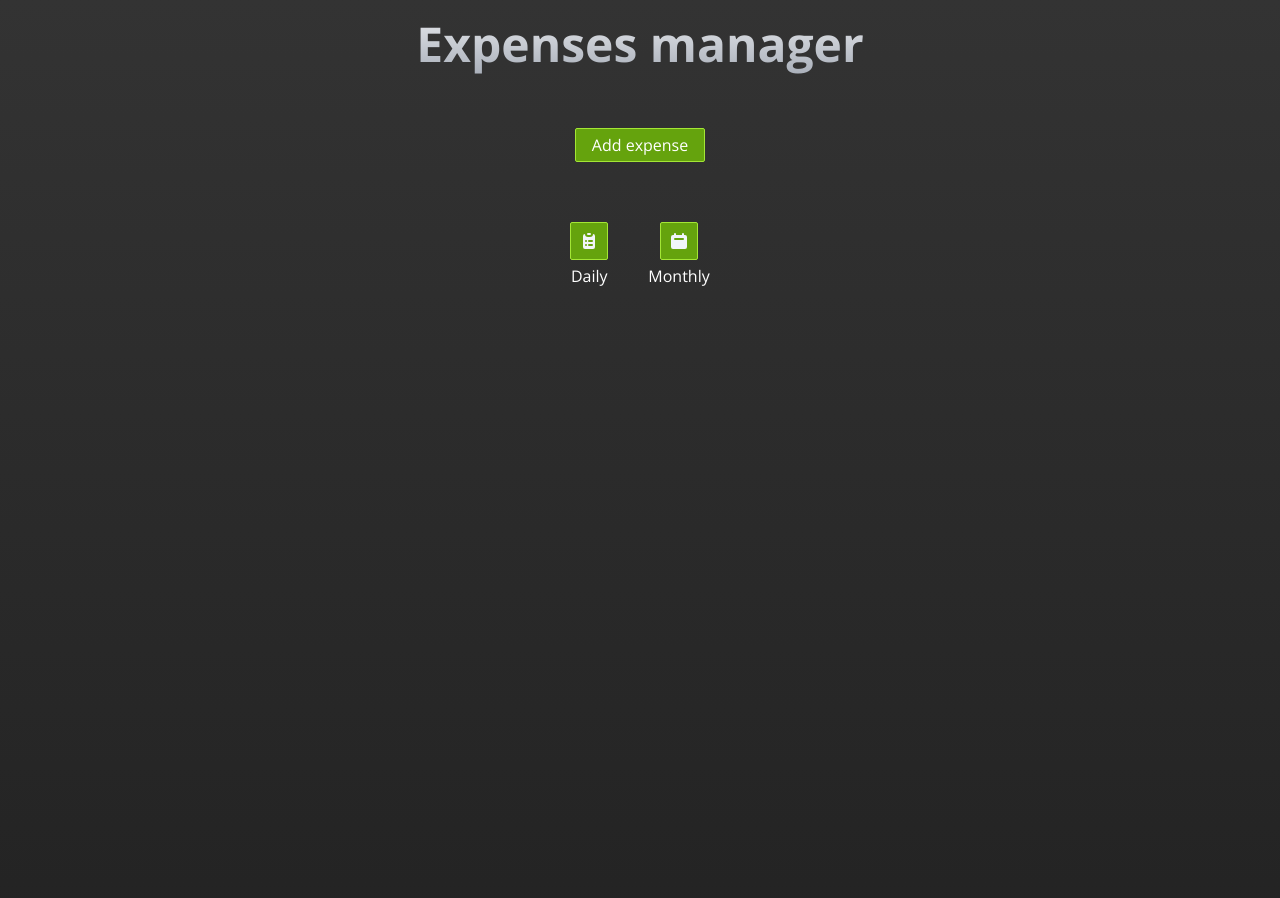
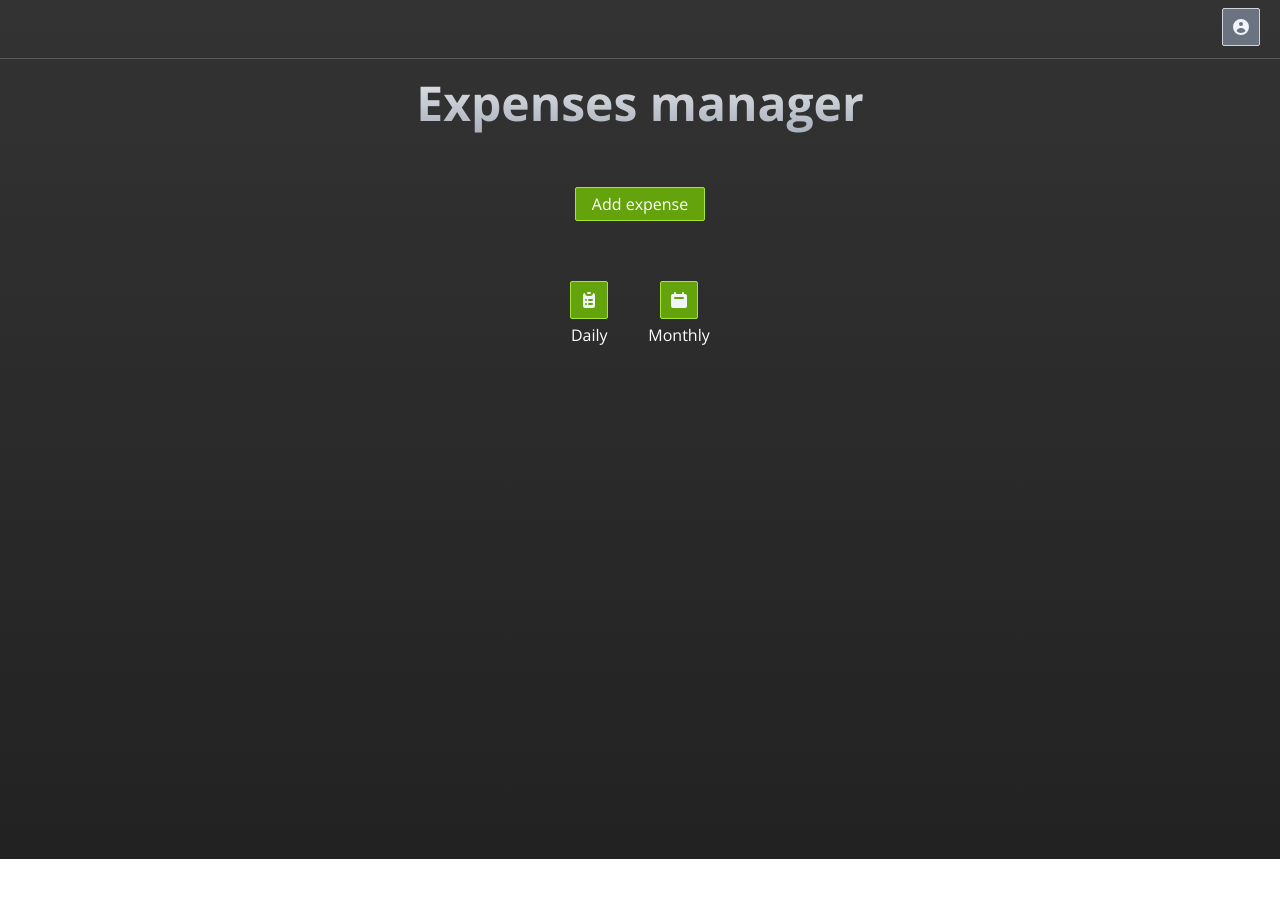
Before and after one commit to FernandoLorca/expenses-manager, a Next.js app: page /expenses in a window 1280 px wide. Shown: the top 898 px of the page. After the commit the page ends 859 px from the top, so only its background shows below. Built offline with nearby package versions, Linux system fonts and the light colour scheme.

Commit message:
Navbar to page layout

```diff
--- a/src/app/components/Button.tsx
+++ b/src/app/components/Button.tsx
@@ -9,7 +9,7 @@ export default function Button({ text, path }: ButtonProps) {
   return (
     <Link
       href={path}
-      className="rounded-sm border border-lime-400 bg-lime-600 px-4 py-1 text-center hover:opacity-75"
+      className="rounded-sm border border-lime-400 bg-lime-600 px-4 py-1 text-center transition-opacity duration-200 ease-in-out hover:opacity-75"
     >
       {text}
     </Link>
--- a/src/app/components/IconButton.tsx
+++ b/src/app/components/IconButton.tsx
@@ -2,16 +2,29 @@ import Link from 'next/link';
 
 interface IconButtonProps {
   icon: React.ReactNode;
-  text: string;
+  text?: string;
+  path: string;
+  isActive?: boolean;
 }
 
-export default function IconButton({ icon, text }: IconButtonProps) {
+export default function IconButton({
+  icon,
+  text,
+  path,
+  isActive = true,
+}: IconButtonProps) {
   return (
     <Link
-      href="/expenses/daily"
-      className="flex flex-col items-center hover:opacity-75"
+      href={path}
+      className="flex flex-col items-center transition-opacity duration-200 ease-in-out hover:opacity-75"
     >
-      <div className="rounded-sm border border-lime-400 bg-lime-600 p-2">
+      <div
+        className={`rounded-sm border ${
+          isActive
+            ? 'border-lime-400 bg-lime-600'
+            : 'border-gray-300 bg-gray-500'
+        } p-2`}
+      >
         <div className="text-slate-100">{icon}</div>
       </div>
       <p className="pt-1">{text}</p>
--- /dev/null
+++ b/src/app/expenses/daily/page.tsx
@@ -0,0 +1,23 @@
+import Button from '@/app/components/Button';
+import Link from 'next/link';
+
+export default function page() {
+  return (
+    <div>
+      <div className="p-5">
+        <div className="flex justify-between">
+          <div className="h-10 w-10 max-w-sm rounded-sm border border-slate-200 bg-gray-400"></div>
+          <div className="h-10 w-10 max-w-sm rounded-sm border border-slate-200 bg-gray-400"></div>
+          <div className="h-10 w-10 max-w-sm rounded-sm border border-slate-200 bg-gray-400"></div>
+          <div className="h-10 w-10 max-w-sm rounded-sm border border-slate-200 bg-gray-400"></div>
+          <div className="h-10 w-10 max-w-sm rounded-sm border border-slate-200 bg-gray-400"></div>
+        </div>
+        <div className="pt-3 text-center">
+          <Link href="/expenses/monthly">Monthly expenses</Link>
+        </div>
+      </div>
+      <Button text="Add expense" path="/expenses/add" />
+      <div>Lista de gastos</div>
+    </div>
+  );
+}
--- a/src/app/expenses/page.tsx
+++ b/src/app/expenses/page.tsx
@@ -1,21 +1,41 @@
-import { HiClipboardList, HiCalendar } from 'react-icons/hi';
+import { HiClipboardList, HiCalendar, HiUserCircle } from 'react-icons/hi';
 import IconButton from '../components/IconButton';
 import Button from '../components/Button';
 import GradinetTitle from '../components/GradinetTitle';
 
 export default function page() {
   return (
-    <div className="flex justify-center">
-      <div className="max-w-xl">
-        <GradinetTitle text="Expenses manager" />
-        <div className="flex justify-center py-10">
-          <Button text="Add expense" path="/expenses/add" />
+    <>
+      <div className="flex flex-col items-end">
+        <div className="px-5 py-2">
+          <IconButton
+            icon={<HiUserCircle size={20} />}
+            path="/profile"
+            isActive={false}
+          />
         </div>
-        <div className="flex h-screen justify-center gap-10 p-5">
-          <IconButton icon={<HiClipboardList size={20} />} text="Daily" />
-          <IconButton icon={<HiCalendar size={20} />} text="Monthly" />
+        <hr className="w-full border-gray-100/20" />
+      </div>
+      <div className="flex h-screen justify-center">
+        <div className="max-w-xl px-5">
+          <GradinetTitle text="Expenses manager" />
+          <div className="flex justify-center py-10">
+            <Button text="Add expense" path="/expenses/add" />
+          </div>
+          <div className="flex justify-center gap-10 p-5">
+            <IconButton
+              icon={<HiClipboardList size={20} />}
+              text="Daily"
+              path="/expenses/daily"
+            />
+            <IconButton
+              icon={<HiCalendar size={20} />}
+              text="Monthly"
+              path="/expenses/monthly"
+            />
+          </div>
         </div>
       </div>
-    </div>
+    </>
   );
 }
```
